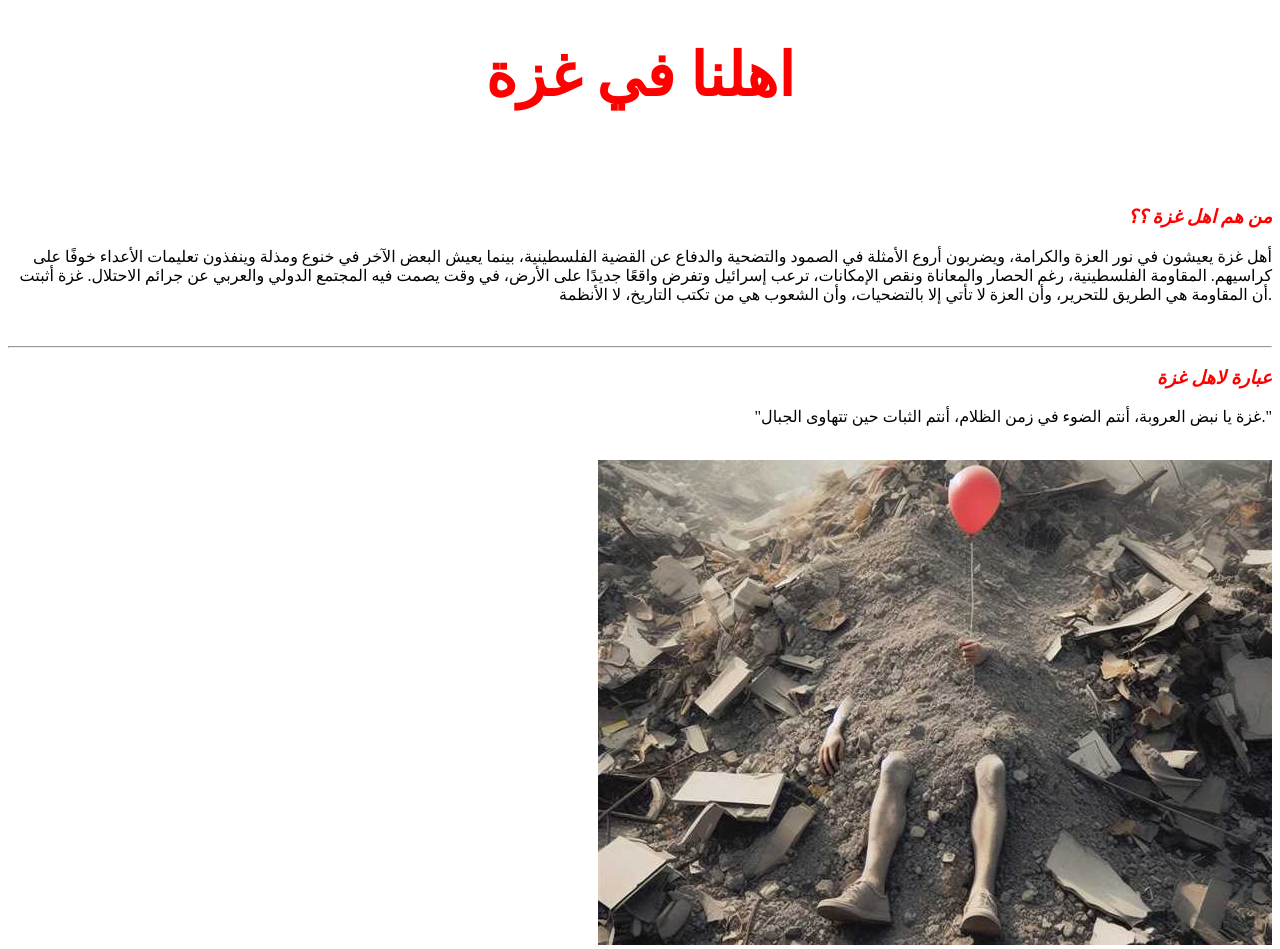
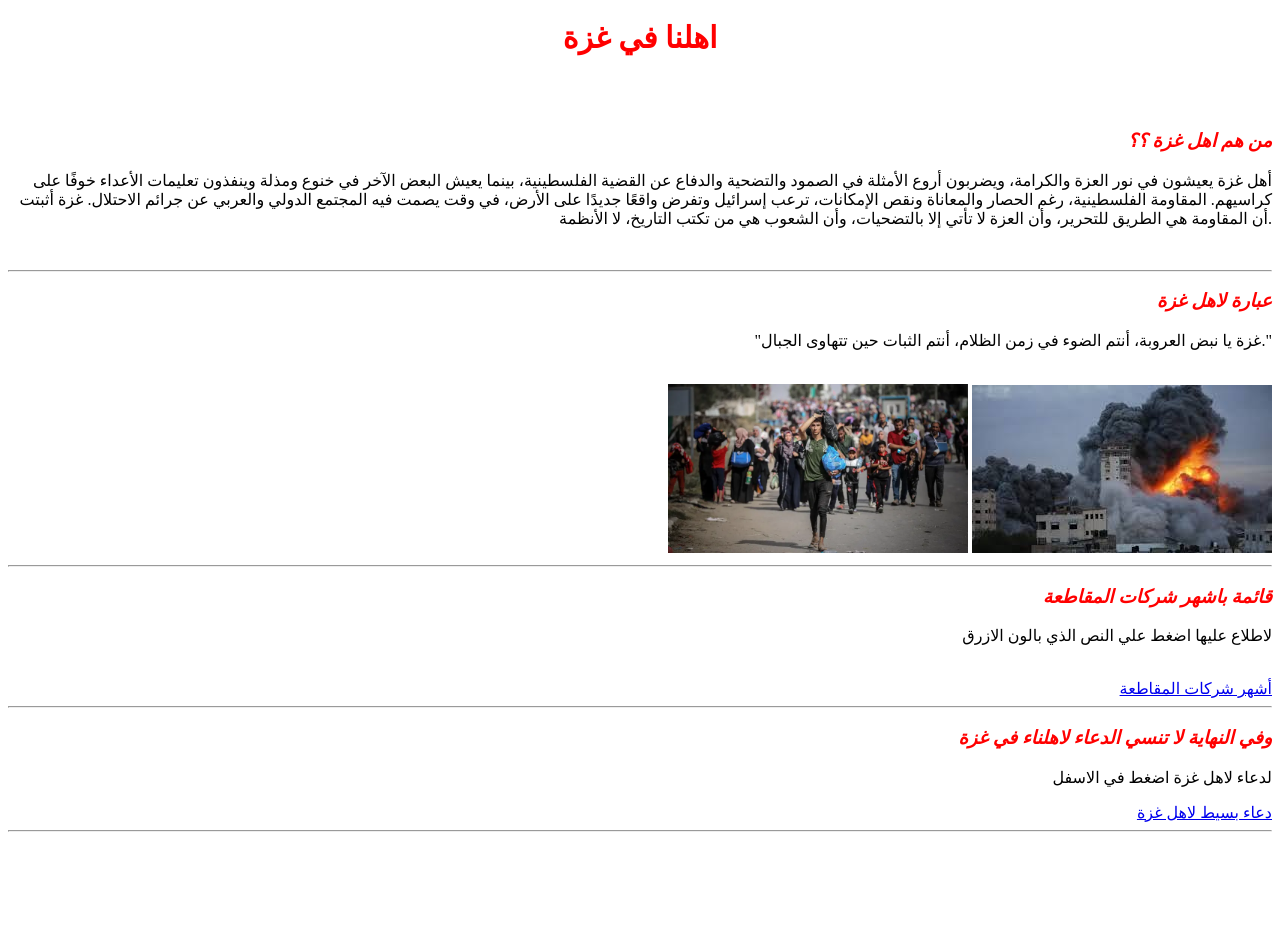
Before and after one commit to da7oam/gazahra, a plain HTML site: page index.html in a window 1280 px wide. Shown: the top 949 px of the page. After the commit the page ends 840 px from the top, so only its background shows below. Drawn offline with Linux system fonts and the light colour scheme.

Commit message:
Add files via upload

```diff
--- a/index.html
+++ b/index.html
@@ -13,7 +13,7 @@
         h1{
             color: #ff0000;
             text-align: center;
-            font-size: 60px;
+            font-size: 30px;
         }
 
         h3{
@@ -21,6 +21,7 @@
             font-weight: bold;
             font-style: italic;
         }
+
 
     </style>
 </head>
@@ -56,8 +57,8 @@
 
         <br>
 
-        <img src="./2242011_0.jpeg" alt="صورة لاهل غزة">
-        <img src="./c3e4b5e0-8622-11ee-be54-0fdd91d5b15d.jpg.webp" alt="صورة لاهل غزة">
+        <img src="./c3e4b5e0-8622-11ee-be54-0fdd91d5b15d.jpg.webp" alt="صورة لاهل غزة" width="300">
+        <img src="./download.jpg" alt="صورة لاهل غزة" width="300">
 
         <br>
         <hr>
```
Also changed, not shown: download.jpg (added).
